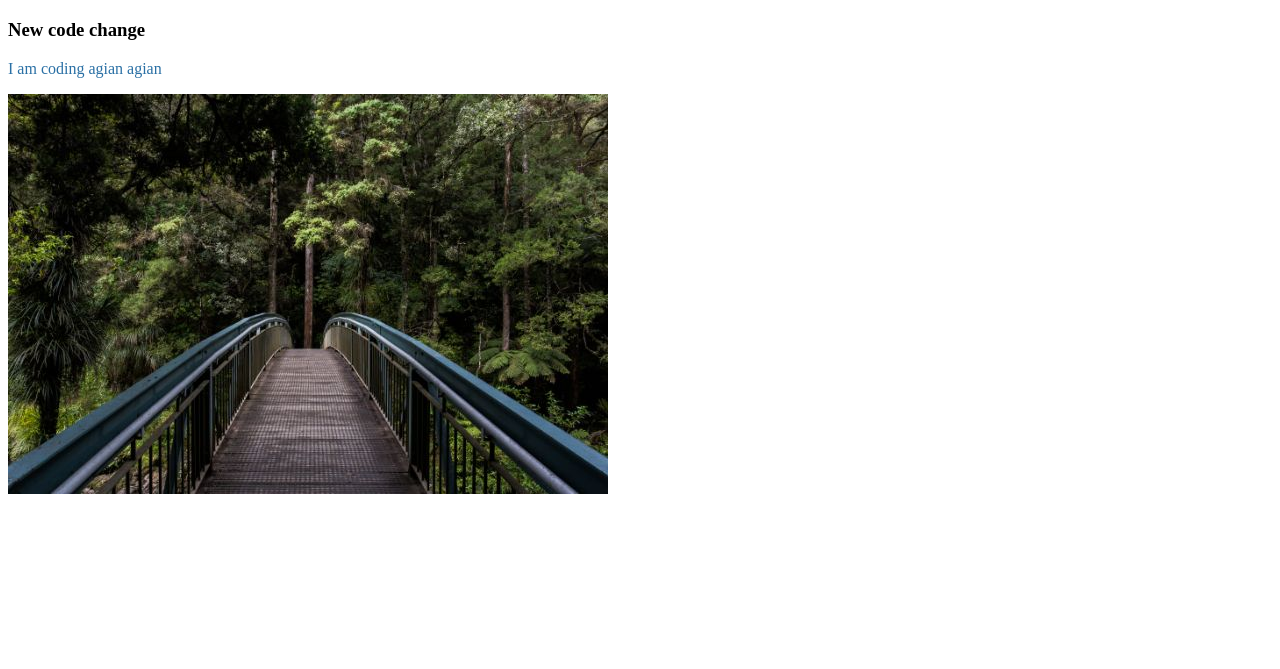
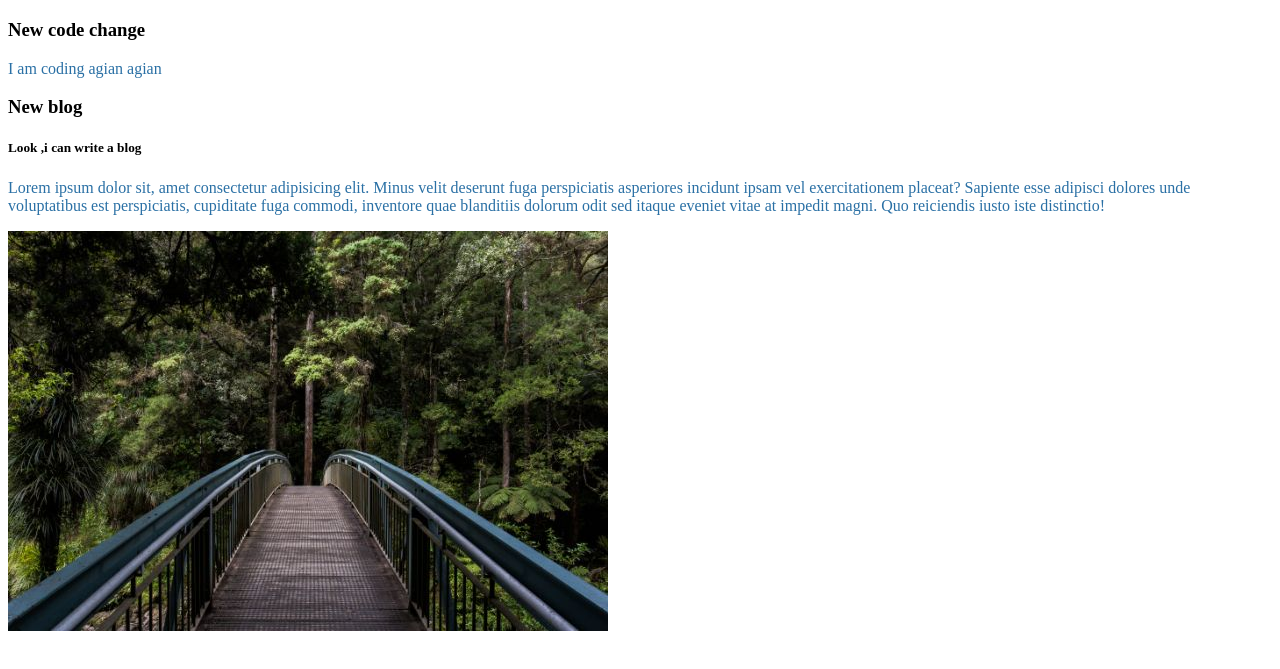
Before and after one commit to FarjanaAkterLaila/my-first-repo, a plain HTML site: page index.html in a window 1280 px wide. Shown: the part 61-730 px from the top of the page. Drawn offline with Linux system fonts and the light colour scheme.

Commit message:
new blog added

```diff
--- a/index.html
+++ b/index.html
@@ -11,6 +11,11 @@
     <h1>I can push to github</h1>
     <h3>New code change</h3>
     <p>I am coding agian agian</p>
+    <div>
+        <h3>New blog</h3>
+        <h5>Look ,i can write a blog</h5>
+        <p>Lorem ipsum dolor sit, amet consectetur adipisicing elit. Minus velit deserunt fuga perspiciatis asperiores incidunt ipsam vel exercitationem placeat? Sapiente esse adipisci dolores unde voluptatibus est perspiciatis, cupiditate fuga commodi, inventore quae blanditiis dolorum odit sed itaque eveniet vitae at impedit magni. Quo reiciendis iusto iste distinctio!</p>
+    </div>
 <img src="2.jpg" alt="">
 </body>
 </html>
```
